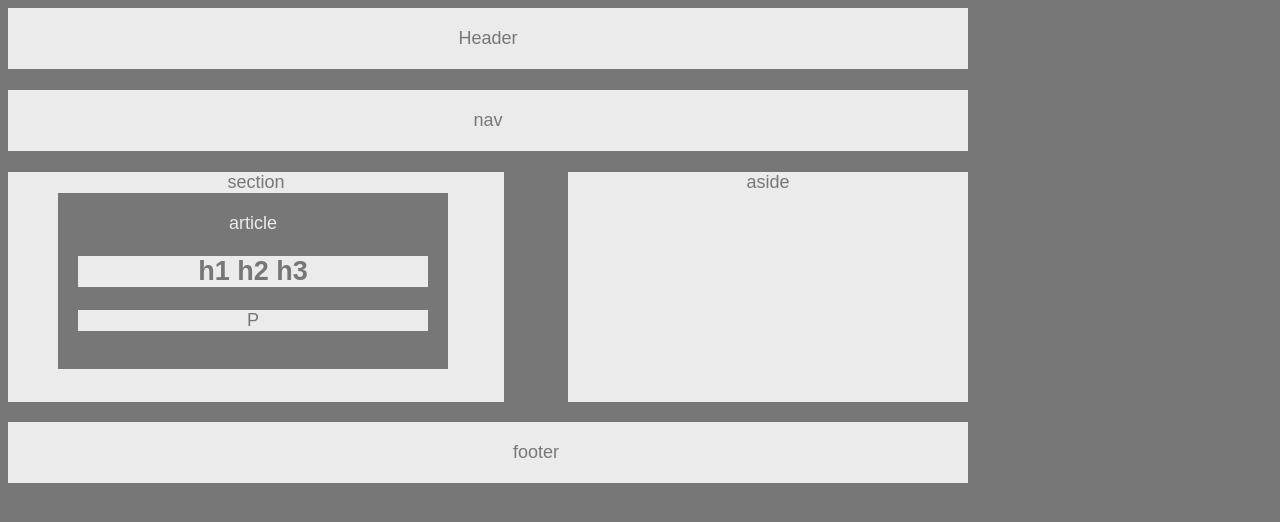
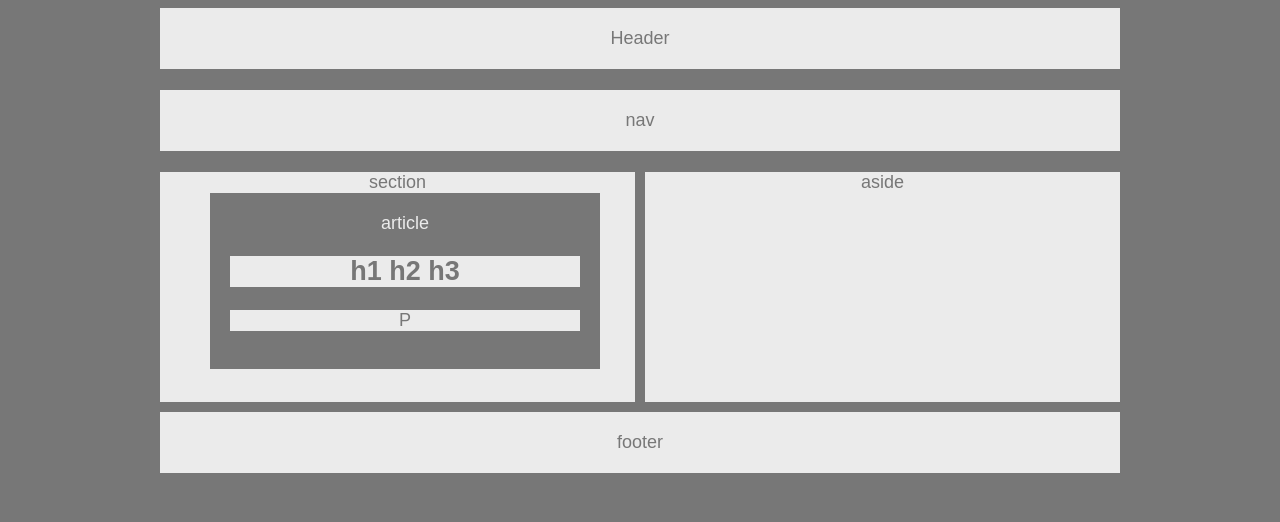
Before and after one commit to Ernsbecerra88/HW-wireframe, a plain HTML site: page index.html in a window 1280 px wide. Drawn offline with Linux system fonts and the light colour scheme.

Commit message:
code clean up

```diff
--- a/index.html
+++ b/index.html
@@ -4,42 +4,36 @@
 <head>
     <meta charset="utf-8">
     <meta http-equiv="X-UA-Compatible" content="IE=edge">
-    <title>Wire Frame</title>
     <meta name="viewport" content="width=device-width, initial-scale=1">
     <link rel="stylesheet" type="text/css" media="screen" href="style.css">
-    <script src="main.js"></script>
+    <title>Wire Frame</title>
 </head>
 
 <body>
 
-    <Header> Header </Header>
+    <Header>
+        Header
+    </Header>
     <br>
 
+    <nav>
+        nav
+    </nav>
+    <br>
 
-
-    <nav> nav </nav>
-    <br>
-    <div class="clearfix">
-        <div class="section">
     <section>
         section
-
         <article>article
             <h2>h1 h2 h3</h2>
-
             <p>P</p>
         </article>
     </section>
-        </div>
 
-                <div class="aside">
+    <div class="clearfix">
         <aside> aside </aside>
     </div>
 
-
-        </div>
     <footer> footer </footer>
-    </div>
 
 </body>
 
--- a/style.css
+++ b/style.css
@@ -5,53 +5,59 @@ font-size: 18PX;
 color: #777;
 width: 960px;
 text-align: center;
+margin-left: auto;
+margin-right: auto;
 }
+
 header{
 background-color: #ebebeb;
 padding: 20px;
 }
+
 nav{
     background-color: #ebebeb;
     padding: 20px;
     }
-.section {
+
+section {
     background-color: #ebebeb;
     float: left;
-    width: 496px;
+    width: 475px;
     height: 230px;
 }
+
 article {
     background-color: #777;
     color:  #ebebeb;
     padding: 20px;
     width: 350px;
     margin-left: 50px;
+}
 
-}
-.aside {
+aside {
     background-color: #ebebeb;
     float: right;
-    width: 400px;
+    width: 475px;
     height: 230px;
+}
 
+.clearfix{
+    overflow: auto;
 }
+
 p {
     background-color: #ebebeb;
     color:  #777;
+}
 
-}
 h2 {
     background-color: #ebebeb;
     color:  #777;
 }
-.clearfix ::after {
-    content: "";
-    display: block;
-    clear: both;
-}
+
 footer {
     background-color: #ebebeb;
     color:  #777;
-    position: relative; top:250px;
+    margin-top: 10px;
     padding: 20px;
 }
```
Lines whose indentation alone changed are shown as unchanged.
